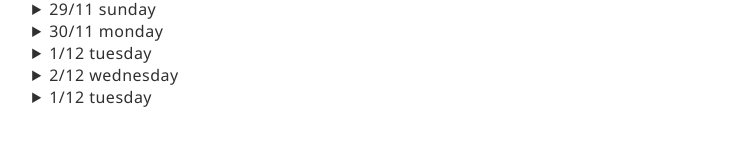
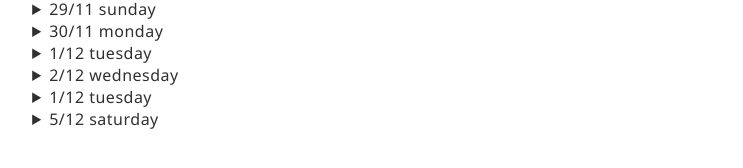
Before and after one commit to h-xuan/h-xuan.github.io, a Jekyll site: the page built from _posts/2020-11-21-log.md, in a window 1280 px wide. Shown: the part 419-587 px from the top of the page, without its empty margins (19-762 px from the left). Built offline with Jekyll 4.4.1, drawn with Linux system fonts in a browser that asks for light colours.

Commit message:
hide posts

```diff
--- a/_posts/2020-11-21-log.md
+++ b/_posts/2020-11-21-log.md
@@ -220,11 +220,26 @@
 <p>
 📃 <b>to-do</b>
 <ul>
-    <li>proj - set up database</li>
-    <li>proj - set up scaffold</li>
+    <li class="done">proj - set up database</li>
+    <li class="done">proj - set up scaffold</li>
     <li>art</li>
-    <li>workout</li>
+    <li class="done">workout</li>
 </ul>
 </p>
 <br><br>
 </details>
+
+<details>
+<summary>5/12 saturday</summary>
+<h3>5/12 saturday</h3>
+
+<p>
+📃 <b>to-do</b>
+<ul>
+    <li>proj todos</li>
+    <li>art</li>
+    <li class="done">workout</li>
+</ul>
+</p>
+<br><br>
+</details>
```
Also changed, not shown: log.md (+4 -2 lines).
